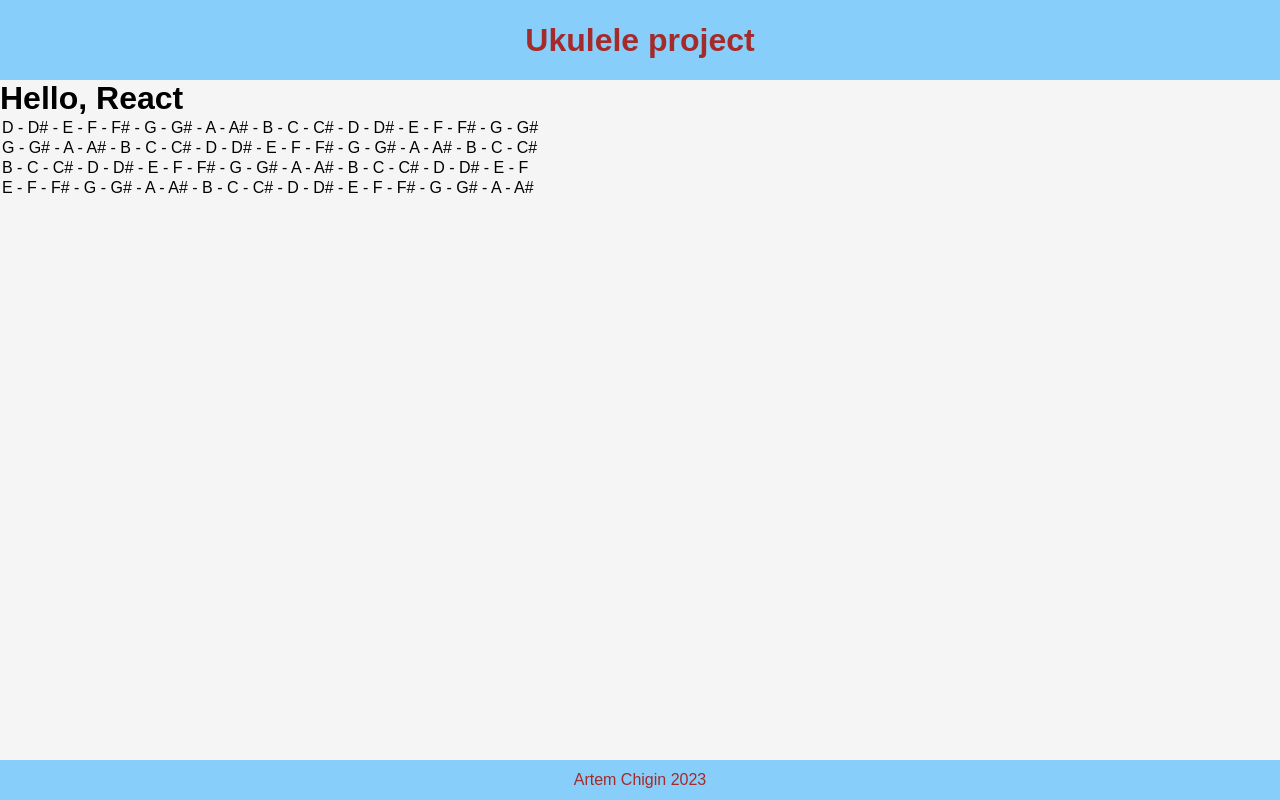
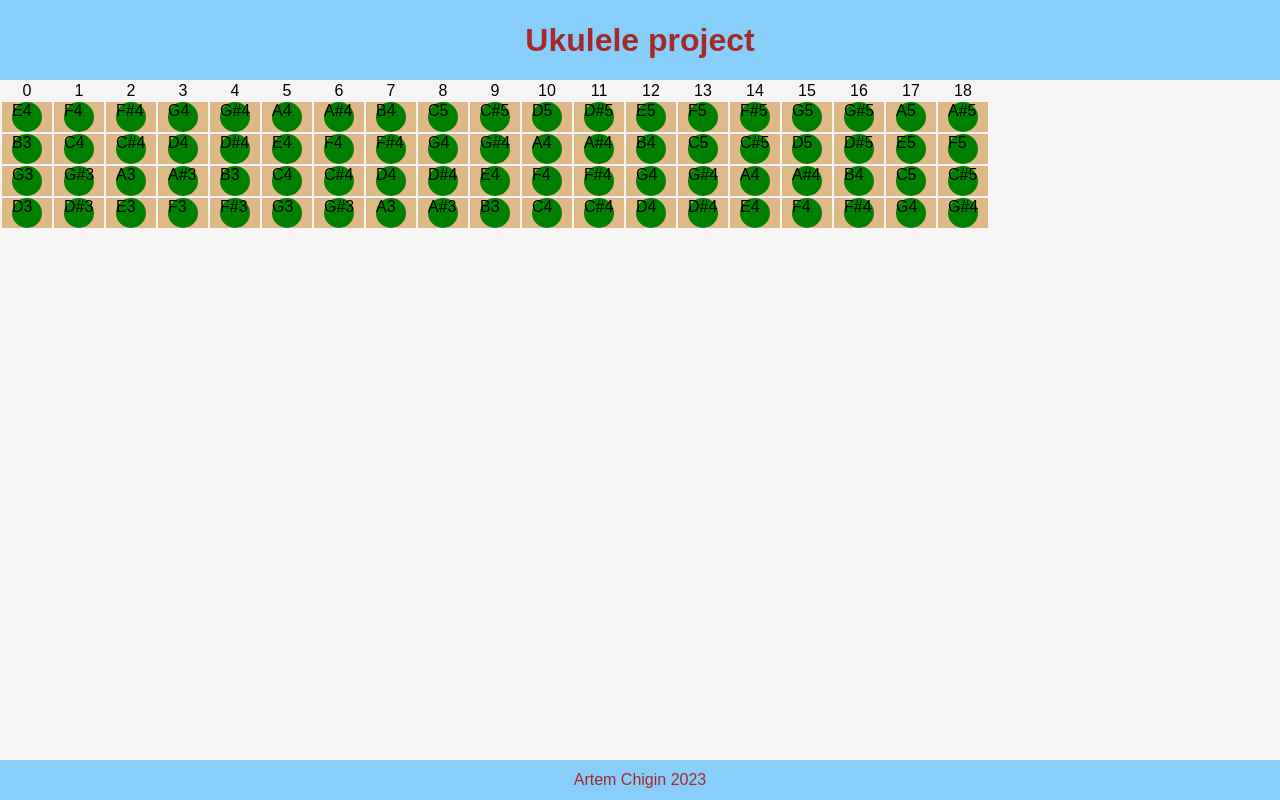
Before and after one commit to artem-chigin/fretboard-map, a React (Create React App) app: page / in a window 1280 px wide. Built offline with nearby package versions, Linux system fonts and the light colour scheme.

Commit message:
Created React component for a neck visualisation

```diff
--- a/src/App.js
+++ b/src/App.js
@@ -6,7 +6,7 @@ class App extends React.Component {
     render () {
         return (
         <div className='App'>
-            <h1>Hello, React</h1>
+            {/* <h1>Hello, React</h1> */}
             <DisplayInstrument />
         </div>
         )
--- a/src/components-for-render/display-instrument.js
+++ b/src/components-for-render/display-instrument.js
@@ -1,32 +1,52 @@
+// import { buildQueries } from '@testing-library/react';
 import React, { Component } from 'react';
 import MusicalInstrument from '../instrument-scale-calculations/musical-instrument';
 
-let baritonUkelele = new MusicalInstrument(18, ["D", "G", "B", "E"]);
-// let info = baritonUkelele.generateBoard();
-
-
-// console.log(info);
-
-
+let baritonUkelele = new MusicalInstrument(18, ["D3", "G3", "B3", "E4"]);
 
 class DisplayInstrument extends Component {
+    state = {
+        instrument: baritonUkelele.instrumentRepresentation
+    }
     render() {
         return (
-            <table>
-                <TableLine data={baritonUkelele.instrument} />
-            </table>
+            <div>
+                <table className='instrument'>
+                    <FretNumbers fretNumbers={baritonUkelele.numberOfNotes}/>
+                    <FretBoard fretboard={baritonUkelele.instrumentRepresentation}/>
+                </table>
 
+            </div>
         )
     }
 }
 
-let TableLine = (props) => {
-    const line = props.data.map((row, index) => {
-        return (
-            <tr><td>{row.join(" - ")}</td></tr>
-        )
-    })
-    return <tbody>{line}</tbody>
+const FretNumbers = ({fretNumbers}) => {
+    const numbers = Array.from(Array(fretNumbers + 1).keys()).map((number) =>
+        <td>{number}</td>);
+    return <thead><tr className='fretNumbers'>{numbers}</tr></thead>
+
+};
+
+
+const Note = ({note, noteIndex, stringIndex}) => {
+    return (
+        <td id={"string" + stringIndex + "note" + noteIndex} className="noteContainer">
+            <div className='note' visibility={note.visibility}>{note.noteName + note.octave}</div>
+        </td>
+    )
+}
+
+const InstrumentString = ({notesArray, stringIndex}) => {
+    const stringNotesArray = notesArray.map((element, index) =>
+    <Note note={element} noteIndex={index} stringIndex={stringIndex}/>);
+    return <tr id={"string" + stringIndex}>{stringNotesArray}</tr>
+}
+
+const FretBoard = ({fretboard}) => {
+    const result = fretboard.map((string, index) =>
+    <InstrumentString notesArray={string} stringIndex={index}/>);
+    return <tbody className='neck'>{result}</tbody>
 }
 
 export default DisplayInstrument
--- a/src/index.css
+++ b/src/index.css
@@ -26,7 +26,43 @@ footer {
     justify-content: center;
     text-align: center;
     background-color: lightskyblue;
-
     color: brown;
     height: 5vh;
 }
+
+/* .instrument {
+
+} */
+
+.neck {
+
+    background-color: burlywood;
+    border: solid;
+}
+
+.note {
+    background-color: green;
+    width: 30px;
+    height: 30px;
+    border-radius: 15px;
+    margin: auto;
+    /* margin-left: auto;
+    margin-right: auto; */
+}
+
+
+.noteContainer {
+
+    /* border: solid; */
+    min-width: 50px;
+}
+
+[visibility="false"] {
+    visibility: hidden;
+}
+
+.fretNumbers {
+    background-color: whitesmoke;
+    text-align: center;
+    border: solid black;
+}
--- a/src/instrument-scale-calculations/musical-instrument.js
+++ b/src/instrument-scale-calculations/musical-instrument.js
@@ -1,34 +1,85 @@
 class MusicalInstrument {
-    constructor(numberOfNotes, voicesKeys) {
+    constructor(numberOfNotes, stringKeys) {
         this.numberOfNotes = numberOfNotes;
-        this.voicesKeys = voicesKeys;
-        this.instrument = this.generateBoard(this.numberOfNotes, this.voicesKeys)
-        this.generateBoard = this.generateBoard.bind(this)
+        this.stringKeys = stringKeys.reverse();
+        this.instrumentRepresentation = this.createFretboard(this.numberOfNotes, this.stringKeys);
+        this.generateBoard = this.createFretboard.bind(this)
 
     }
 
     static chromaticScale = ["C", "C#", "D", "D#", "E", "F", "F#", "G", "G#", "A", "A#", "B"];
     static notesInCromaticScale = 12;
 
-    generateBoard() {
+    createFretboard() {
         let board = [];
 
-        for (let keyNote of this.voicesKeys) {
+        for (let keyNote of this.stringKeys) {
             let string = [];
             // let baseStringNote = note;
-            let index = MusicalInstrument.chromaticScale.indexOf(keyNote);
+            let [keyNoteName, keyOctaveNuber] = keyNote.split("");
+            // console.log(keyNote.split(""));
+            let index = MusicalInstrument.chromaticScale.indexOf(keyNoteName);
             for (let noteNum = 0; noteNum <= this.numberOfNotes; noteNum++) {
                 let newIndex = (index + noteNum) % MusicalInstrument.notesInCromaticScale;
-                string.push(MusicalInstrument.chromaticScale[newIndex]);
+                let ocateveShift = (index + noteNum - newIndex) / MusicalInstrument.notesInCromaticScale + Number(keyOctaveNuber);
+                let noteName = MusicalInstrument.chromaticScale[newIndex];
+                let currentNote = new Note(noteName, ocateveShift, "true");
+
+                string.push(currentNote)
+                // string.push(MusicalInstrument.chromaticScale[newIndex] + ocateveShift);
             }
             board.push(string)
         }
+        return board
+    }
 
-        // console.log("[MusicalInstrument.generateBoard] " + board);
-        return board
+    findNote(noteNameValue) {
+        for (let voiceLine of this.instrumentRepresentation) {
+            for (let Note of voiceLine) {
+                if (Note.noteName !== noteNameValue) {
+                    Note.visibility = "false";
+                }
+            }
+        }
+        return this.instrumentRepresentation
+    }
+
+
+    static major_chord_schemme = [4, 3];
+    static minor_chord_schemme = [3, 4];
+
+
+    generateSeqence(tonics, chordSchemme) {
+        let [note, octaveNum] = tonics
+        // console.log(note, typeof(octaveNum))
+        let noteIndex = MusicalInstrument.chromaticScale.indexOf(note);
+        const chordIndexes = [];
+
+        chordIndexes.push(noteIndex)
+        for (let interval of chordSchemme) {
+            noteIndex = noteIndex + interval
+            chordIndexes.push(noteIndex)
+        }
+
+        const notesSequence = [];
+        for (let index of chordIndexes) {
+
+            let newIndex = index % MusicalInstrument.notesInCromaticScale;
+            let shift = (index - newIndex)/MusicalInstrument.notesInCromaticScale;
+            let newOctaveNum = Number(octaveNum) + shift
+            // console.log(newOctaveNum)
+            notesSequence.push(MusicalInstrument.chromaticScale[newIndex] + String(newOctaveNum))
+        }
+        return notesSequence
+}
+}
+
+class Note {
+    constructor(noteName, octave, visibility) {
+        this.noteName = noteName;
+        this.octave = octave;
+        this.visibility = visibility
     }
 }
 
-
-
 export default MusicalInstrument
```
